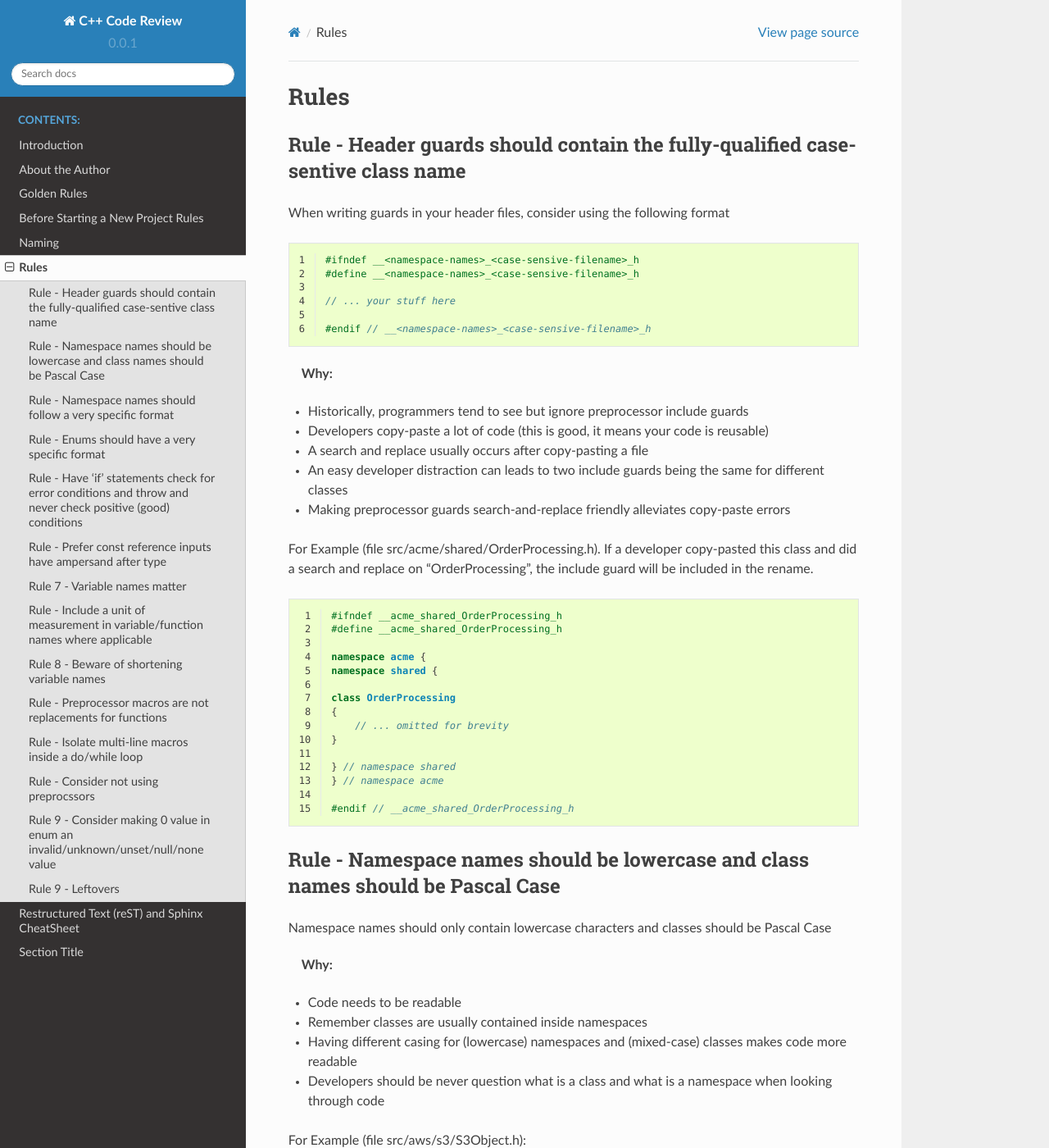
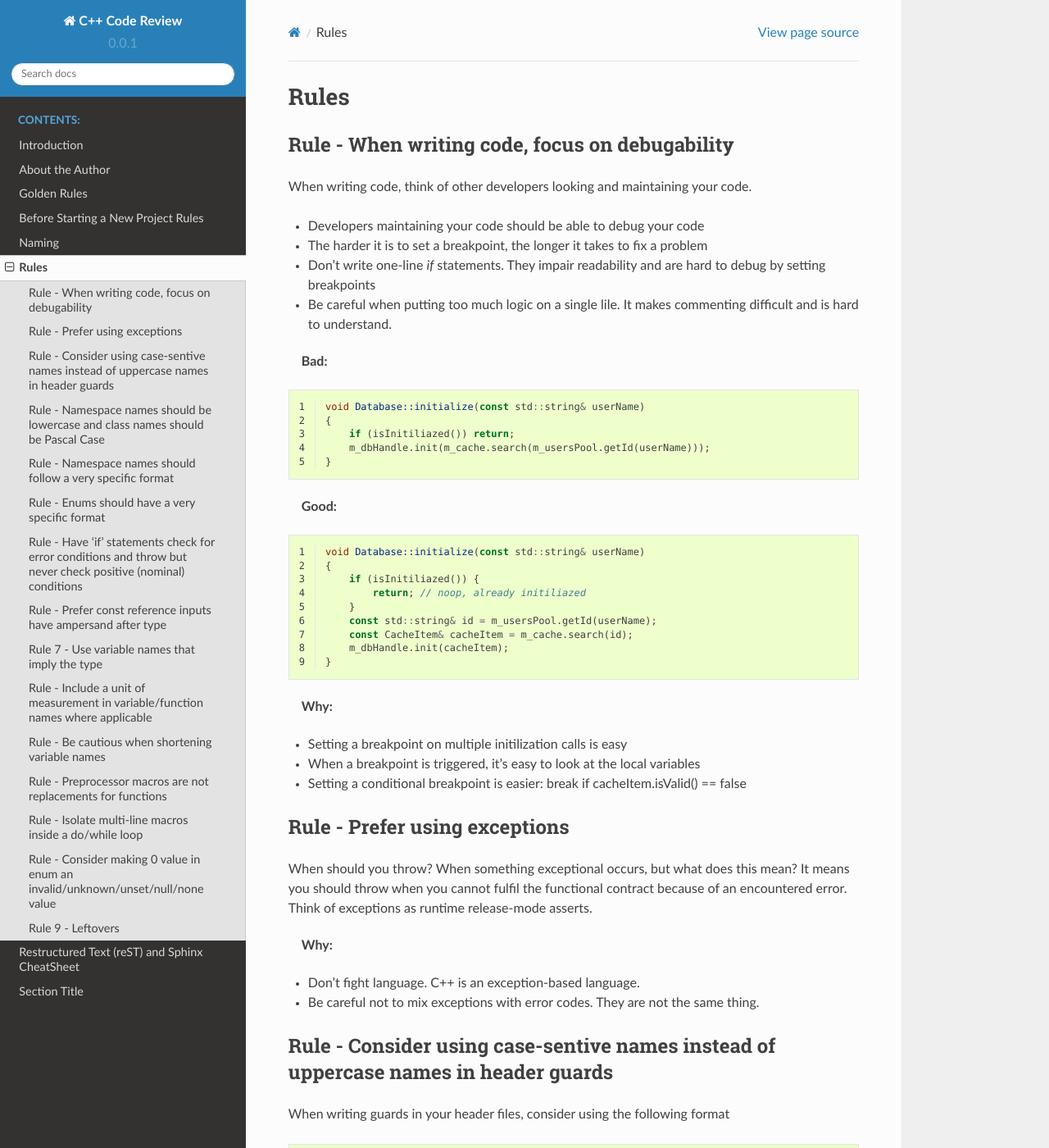
Before and after one commit to ckalapat/cpp-code-review, a Sphinx documentation site: the page built from source/05-rules.rst, in a window 1280 px wide and 1400 px high. Shown: the whole window at 82% size. Built offline with Sphinx 7.4.7 and the Read the Docs theme 2.0.0, drawn with Linux system fonts in a browser that asks for light colours; some of the changed text lies outside the part shown.

Commit message:
Adding more rules.  Cleanup

```diff
--- a/source/05-rules.rst
+++ b/source/05-rules.rst
@@ -1,8 +1,62 @@
 Rules
 =====
 
-Rule - Header guards should contain the fully-qualified case-sentive class name
--------------------------------------------------------------------------------
+Rule - When writing code, focus on debugability
+-----------------------------------------------
+
+When writing code, think of other developers looking and maintaining your code.
+
+* Developers maintaining your code should be able to debug your code
+* The harder it is to set a breakpoint, the longer it takes to fix a problem
+* Don't write one-line `if` statements.  They impair readability and are hard to debug by setting breakpoints
+* Be careful when putting too much logic on a single lile.  It makes commenting difficult and is hard to understand.
+
+:Bad:
+
+.. code-block:: cpp
+    :linenos:
+
+    void Database::initialize(const std::string& userName)
+    {
+        if (isInitiliazed()) return;
+        m_dbHandle.init(m_cache.search(m_usersPool.getId(userName)));
+    }
+
+:Good:
+
+.. code-block:: cpp
+    :linenos:
+
+    void Database::initialize(const std::string& userName)
+    {
+        if (isInitiliazed()) {
+            return; // noop, already initiliazed
+        }
+        const std::string& id = m_usersPool.getId(userName);
+        const CacheItem& cacheItem = m_cache.search(id);
+        m_dbHandle.init(cacheItem);
+    }
+
+:Why:
+
+* Setting a breakpoint on multiple initilization calls is easy
+* When a breakpoint is triggered, it's easy to look at the local variables
+* Setting a conditional breakpoint is easier: break if cacheItem.isValid() == false
+
+
+Rule - Prefer using exceptions
+------------------------------
+
+When should you throw?  When something exceptional occurs, but what does this mean?  It means you should throw when you cannot fulfil the functional contract because of an encountered error.  Think of exceptions as runtime release-mode asserts.
+
+:Why:
+
+* Don't fight language.  C++ is an exception-based language.
+* Be careful not to mix exceptions with error codes.  They are not the same thing.
+
+
+Rule - Consider using case-sentive names instead of uppercase names in header guards
+------------------------------------------------------------------------------------
 
 When writing guards in your header files, consider using the following format
 
@@ -139,8 +193,8 @@ Consider the specific enum format:
     <company><product><module>
 
 
-Rule - Have 'if' statements check for error conditions and throw and never check positive (good) conditions
------------------------------------------------------------------------------------------------------------
+Rule - Have 'if' statements check for error conditions and throw but never check positive (nominal) conditions
+--------------------------------------------------------------------------------------------------------------
 
 :Why:
 
@@ -203,16 +257,28 @@ std::string trim(const std::string &input); // ampersand before variable
 Consider what happens when we have long types, function names
 std::string &getName(const std::string& input);
 
-Rule 7 - Variable names matter
-------------------------------
+Rule 7 - Use variable names that imply the type
+-----------------------------------------------
 
-When assighing variable names, consider the follwoing scheme
+When assigning variable names, use variable names that imply the type
 
-* string types end with "Name": firstName, sessionName, displayName.
+* string types end with "Name": firstName, sessionName, displayName, userName, fileName.
 * vector or list types end with plural nouns, or "List": sessions, fileList
-* paths end with he word "path": iniFilePath, configPath
+* map types end with the word "Map": m_paramsMap, m_sessionsMaps
+* paths end with the word "Path": iniFilePath, configPath
 * for-loop variables prefixed with the word "each".  for (const std::string& eachPath in pathList)
 * boolean variables imply true/false relationship: isEnabled, enabled,
+* all other names imply a class type or object
+
+More examples:
+
+* "session" variable implies  class Session
+* "sessions" or "sessionList" implies std::vector<Session>
+* "sessionNames" implies std::vector<string>
+* "eachSessionName" implies std::string for loop iterator on std::vector<std::string> called sessionNames
+* "configFileName" implies std::string of a single file name (not path), for example 'rules.json'
+* "configPath" implies std::string of an absolute or relative path, for example '/etc/rules.json' or '~/.config/rules.json'
+
 
 Rule - Include a unit of measurement in variable/function names where applicable
 --------------------------------------------------------------------------------
@@ -239,8 +305,8 @@ Good variable names
     long timeoutInMs;
     long startTimeSince1970;
 
-Rule 8 - Beware of shortening variable names
---------------------------------------------
+Rule - Be cautious when shortening variable names
+-------------------------------------------------
 
 :Why:
 
@@ -284,20 +350,13 @@ If you have to write multi macros, be sure to
 * isoloate each macro parameter
 * isolate macro difinition inside a do/while(0) loop
 
+
 Rule - Isolate multi-line macros inside a do/while loop
 -------------------------------------------------------
 
 
 
-Rule - Consider not using preprocssors
---------------------------------------
-
-do while
-brackets
-
-Rule -
-
-Rule 9 - Consider making 0 value in enum an invalid/unknown/unset/null/none value
+Rule - Consider making 0 value in enum an invalid/unknown/unset/null/none value
 ---------------------------------------------------------------------------------
 
 For example
```
Also changed, not shown: other parts of source/05-rules.rst (+2 -2 lines), source/00-introduction.rst (+5 -5 lines).
